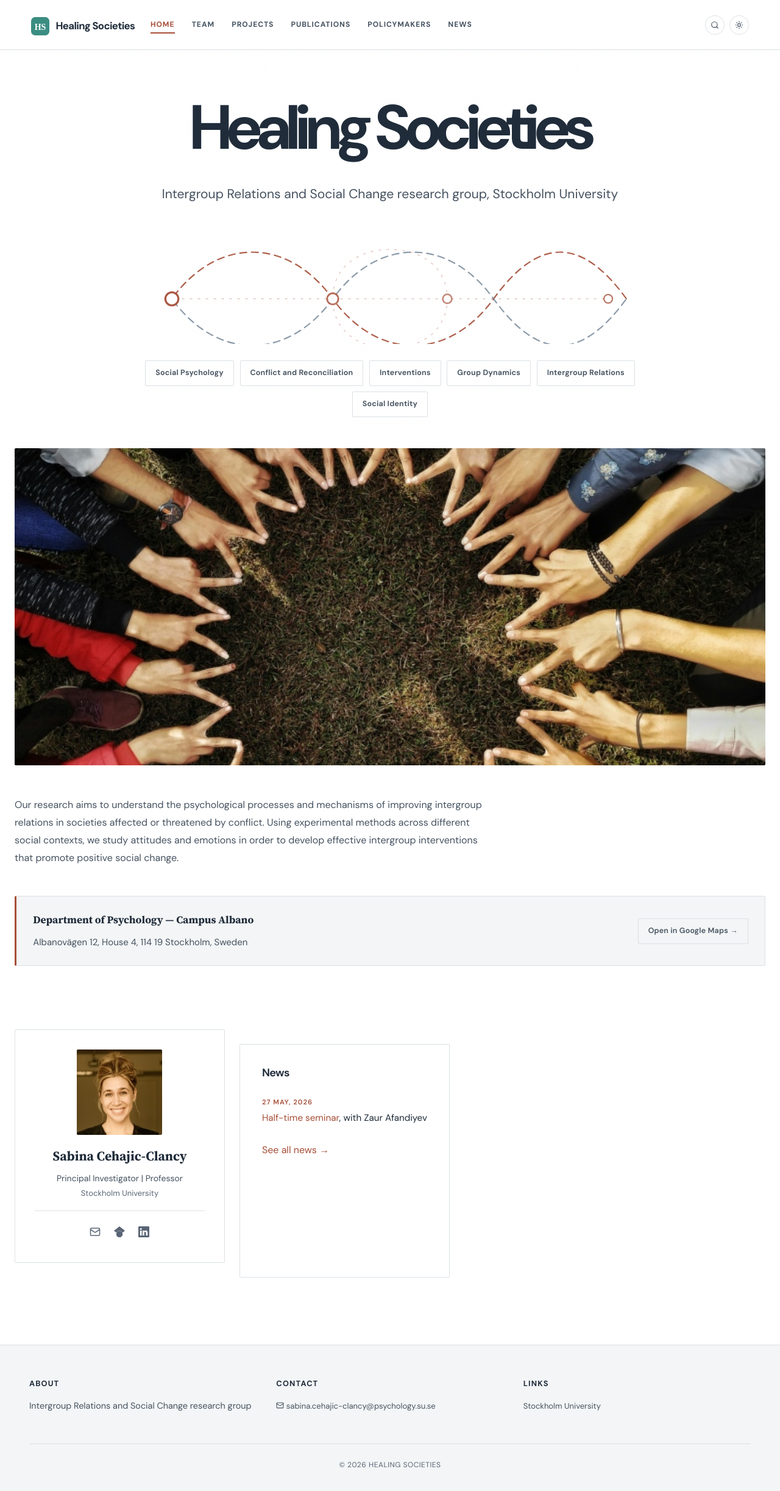
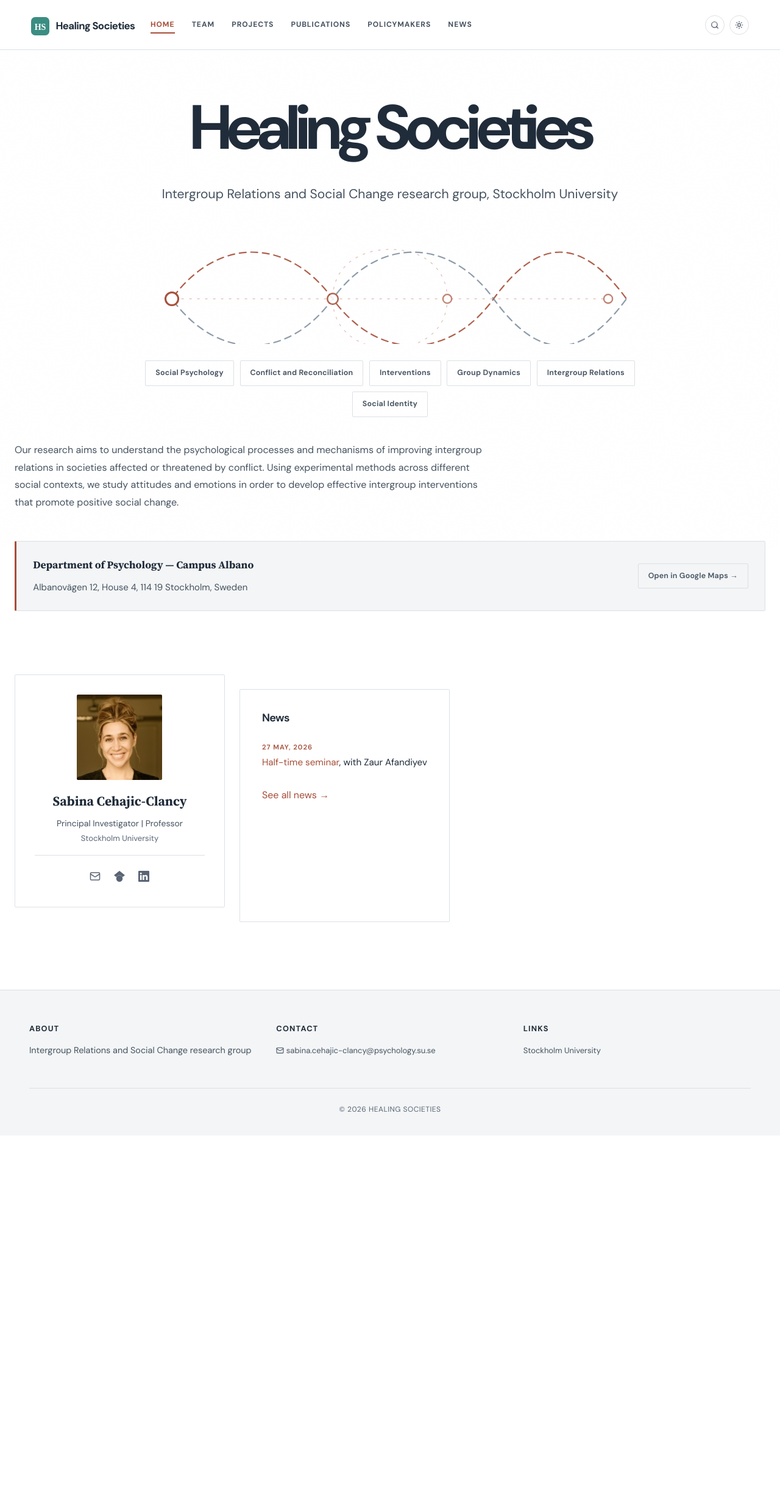
Before and after one commit to yuricipriano02/healingsocieties, a Jekyll site: the page built from _pages/home.md, in a window 1280 px wide. Shown: the whole page at 61% size. Built offline with Jekyll 4.4.1, drawn with Linux system fonts in a browser that asks for light colours; after the commit the page ends 1862 px from its top, so only the background shows below that.

Commit message:
Remove banner image from home page
Removed the banner image section from the home page.

```diff
--- a/_pages/home.md
+++ b/_pages/home.md
@@ -30,11 +30,6 @@ permalink: /
 <a href="{{ '/projects' | relative_url }}" class="chip">Social Identity</a>
 </div>
 
-<!-- Banner image with caption; place the image in images/ -->
-<div class="banner-frame" markdown="0">
-<img src="{{ '/images/banner/banner.webp' | relative_url }}" alt="Describe the image" width="1400" height="449" loading="lazy">
-</div>
-
 Our research aims to understand the psychological processes and mechanisms of improving intergroup relations in societies affected or threatened by conflict. Using experimental methods across different social contexts, we study attitudes and emotions in order to develop effective intergroup interventions that promote positive social change.
 
 <!-- Callout box: callout-success, callout-warning, or callout-info -->
```
